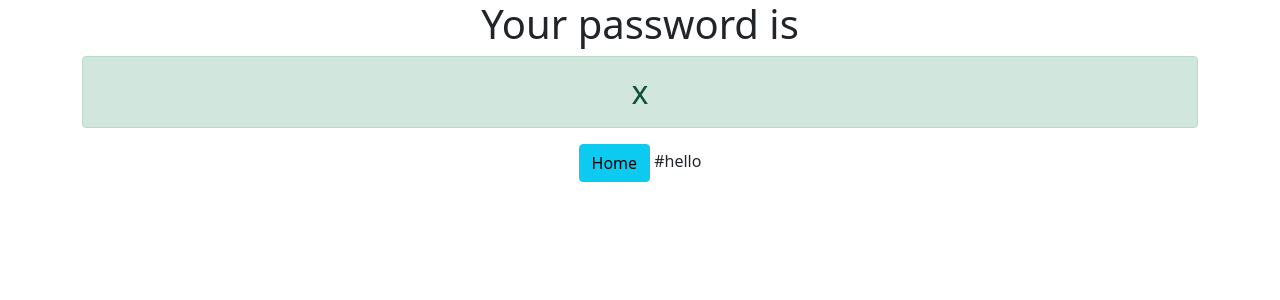
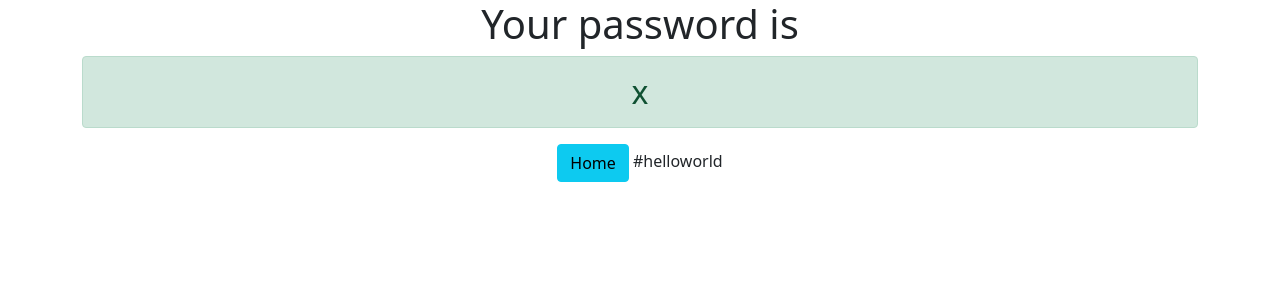
Before and after one commit to masoudbigdeli/password_generator-project, a Django app: template generator/templates/generator/password.html in a window 1280 px wide. Shown: the top 300 px of the page. Run offline with Django 3.2, Linux system fonts and the light colour scheme; the template is opened without the code that fills it: most values are stand-ins (such as "Sample title", 1, 10 or a date in 2020).

Commit message:
3 commit

```diff
--- a/generator/templates/generator/password.html
+++ b/generator/templates/generator/password.html
@@ -9,6 +9,6 @@
 
 <a href="{% url 'home' %}" class="btn btn-info">Home</a>
 
-#hello
+#helloworld
 
 </div>
```
